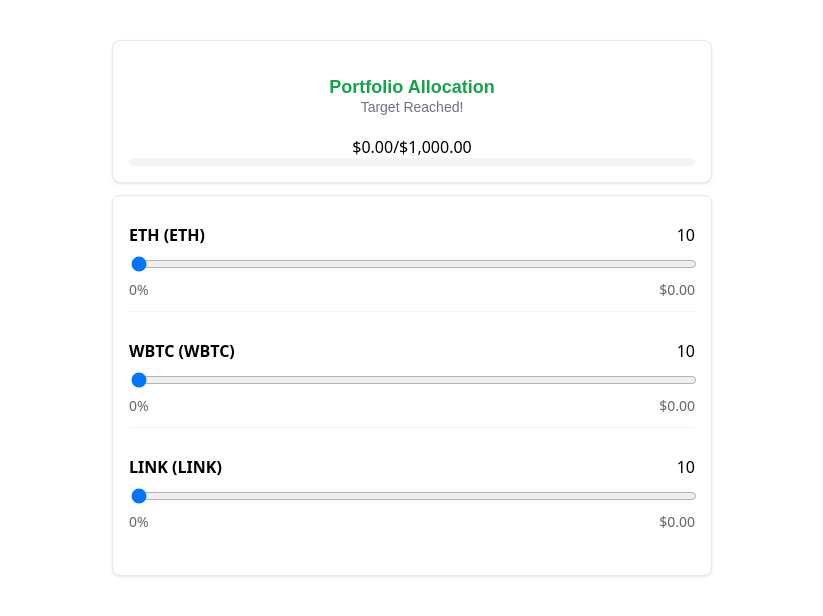
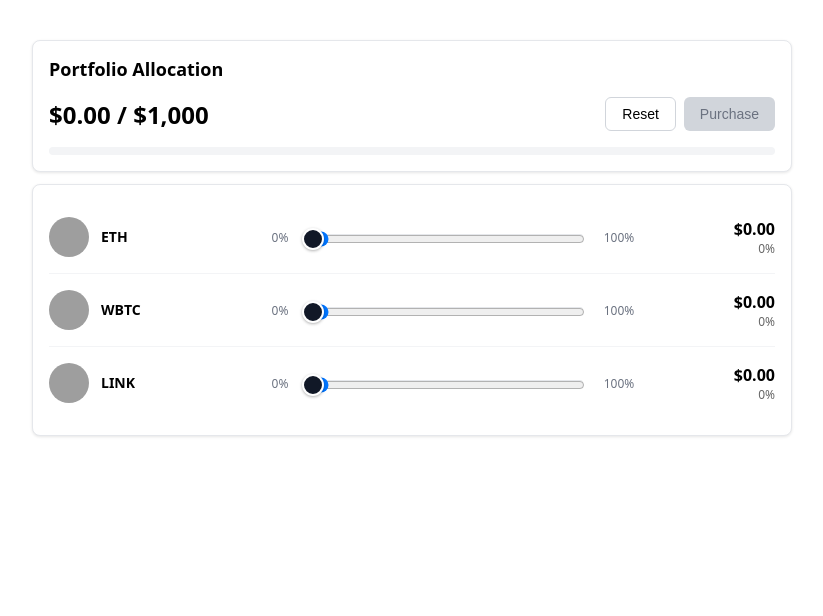
Before and after one commit to ETHGlobal-NY-SwapPay/swap-pay-sdk, a React (Vite) app: page / in a window 1280 px wide. Shown: the top 616 px of the page, without its empty margins (228-1051 px from the left). Built offline with nearby package versions, Linux system fonts and the light colour scheme; grey boxes are pictures that could not be loaded.

Commit message:
adding more slider styles (#5)

```diff
--- a/src/components/Assets.tsx
+++ b/src/components/Assets.tsx
@@ -1,6 +1,11 @@
+import React, { useState} from 'react';
 import {SEPOLIA_ASSETS} from "@/config/assets.ts";
-import {useState} from "react";
-import {formatCurrency} from "@/utils/formatter.ts";
+import type {AllocationState} from "@/types";
+
+interface AssetsProps {
+    targetAmount: number;
+    onPurchase?: (allocation: AllocationState) => void;
+}
 
 const cardStyle: React.CSSProperties = {
     background: 'white',
@@ -12,9 +17,12 @@ const cardStyle: React.CSSProperties = {
     fontFamily: 'system-ui, sans-serif'
 };
 
-export interface AssetsProps {
-    targetAmount: number;
-}
+const containerStyle: React.CSSProperties = {
+    width: '100%',
+    maxWidth: '760px',
+    margin: '0 auto',
+    fontFamily: '-apple-system, BlinkMacSystemFont, "Segoe UI", "Roboto", sans-serif'
+};
 
 const Assets = ({targetAmount = 1000}:AssetsProps) => {
     const assets = SEPOLIA_ASSETS;
@@ -22,7 +30,31 @@ const Assets = ({targetAmount = 1000}:AssetsProps) => {
         new Array(assets.length).fill(0)
     );
 
-    const isTargetReached = true;
+    // Add custom CSS to hide default slider styling
+    React.useEffect(() => {
+        const style = document.createElement('style');
+        style.textContent = `
+            .custom-slider::-webkit-slider-thumb {
+                -webkit-appearance: none !important;
+                appearance: none !important;
+                width: 0 !important;
+                height: 0 !important;
+                background: transparent !important;
+            }
+            .custom-slider::-moz-range-thumb {
+                border: none !important;
+                width: 0 !important;
+                height: 0 !important;
+                background: transparent !important;
+                cursor: pointer;
+            }
+        `;
+        document.head.appendChild(style);
+
+        return () => {
+            document.head.removeChild(style);
+        };
+    }, []);
 
     const handleSliderChange = (index: number, value: number) => {
         const newAllocations = [...allocations];
@@ -30,31 +62,77 @@ const Assets = ({targetAmount = 1000}:AssetsProps) => {
         setAllocations(newAllocations);
     };
 
+    const handleReset = () => {
+        setAllocations(new Array(assets.length).fill(0));
+    };
+
+    const handlePurchase = () => {
+
+    };
+
     const totalAllocated = allocations.reduce((sum, allocation) =>
         sum + (allocation / 100) * targetAmount, 0
     );
 
+    const isTargetReached = Math.abs(totalAllocated - targetAmount) <= 1;
+    const isSliderDisabled = false;
+
     return (
-        <div style={{maxWidth: '600px', margin: '0 auto'}}>
-            {/* Header */}
+        <div style={containerStyle}>
             <div style={{
-                ...cardStyle
+                ...cardStyle,
+                background: isTargetReached ? '#f0fdf4' : 'white',
+                border: isTargetReached ? '1px solid #22c55e' : '1px solid #e5e7eb'
             }}>
-                <div style={{padding: '20px', fontFamily: 'Arial, sans-serif'}}>
+                <div style={{ display: 'flex', justifyContent: 'space-between', alignItems: 'center', marginBottom: '16px' }}>
                     <h1 style={{
                         margin: 0,
                         fontSize: '18px',
-                        fontWeight: '600',
                         color: isTargetReached ? '#16a34a' : 'inherit'
-                    }}
-                    >Portfolio Allocation</h1>
-                    <span style={{fontSize: '14px', color: '#6b7280'}}>
-                        {isTargetReached ? 'Target Reached!' : `Adjust the sliders to reach ${formatCurrency(targetAmount)}`}
-                </span>
+                    }}>
+                        Portfolio Allocation {isTargetReached && '✓'}
+                    </h1>
+
                 </div>
 
-                <div>
-                    {formatCurrency(totalAllocated)}/{formatCurrency(targetAmount)}
+                <div style={{ display: 'flex', justifyContent: 'space-between', alignItems: 'center', marginBottom: '16px' }}>
+                    <div style={{
+                        fontSize: '24px',
+                        fontWeight: 'bold',
+                        color: isTargetReached ? '#16a34a' : 'inherit'
+                    }}>
+                        ${totalAllocated.toFixed(2)} / ${targetAmount.toLocaleString()}
+                    </div>
+                    <div style={{ display: 'flex', gap: '8px' }}>
+                        <button
+                            onClick={handleReset}
+                            style={{
+                                padding: '8px 16px',
+                                border: '1px solid #d1d5db',
+                                borderRadius: '6px',
+                                background: 'white',
+                                cursor: 'pointer',
+                                fontSize: '14px'
+                            }}
+                        >
+                            Reset
+                        </button>
+                        <button
+                            onClick={handlePurchase}
+                            disabled={!isTargetReached}
+                            style={{
+                                padding: '8px 16px',
+                                border: 'none',
+                                borderRadius: '6px',
+                                background: isTargetReached ? '#16a34a' : '#d1d5db',
+                                color: isTargetReached ? 'white' : '#6b7280',
+                                cursor: isTargetReached ? 'pointer' : 'not-allowed',
+                                fontSize: '14px'
+                            }}
+                        >
+                            Purchase
+                        </button>
+                    </div>
                 </div>
 
                 <div style={{
@@ -69,28 +147,54 @@ const Assets = ({targetAmount = 1000}:AssetsProps) => {
                         height: '100%',
                         background: isTargetReached ? '#22c55e' : '#111827',
                         transition: 'width 0.3s ease'
-                    }}/>
+                    }} />
                 </div>
             </div>
 
-            {/* Asset List */}
             <div style={cardStyle}>
-                {assets.map((asset, index) => (
+                {assets.map((asset, index) => {
+                    const allocationAmount = (allocations[index] / 100) * targetAmount;
+
+                    return (
                         <div key={asset.symbol} style={{
-                        marginBottom: '16px',
-                        padding: '12px 0',
+                            display: 'flex',
+                            alignItems: 'center',
+                            gap: '16px',
+                            padding: '16px 0',
                             borderBottom: index < assets.length - 1 ? '1px solid #f3f4f6' : 'none'
                         }}>
+                            <div style={{ display: 'flex', alignItems: 'center', gap: '12px', minWidth: '200px' }}>
+                                <img
+                                    src={asset.logo}
+                                    alt={asset.name}
+                                    style={{ width: '40px', height: '40px', borderRadius: '50%' }}
+                                />
+                                <div>
+                                    <div style={{ fontWeight: '600', fontSize: '14px', marginBottom: '2px' }}>
+                                        {asset.name}
+                                    </div>
+                                </div>
+                            </div>
+
+                            {/* Custom Slider */}
+                            <div style={{ flex: 1, display: 'flex', alignItems: 'center', gap: '16px' }}>
+                                <span style={{ fontSize: '12px', color: '#6b7280', minWidth: '30px' }}>0%</span>
+
                                 <div style={{
-                            display: 'flex',
-                            justifyContent: 'space-between',
-                            marginBottom: '8px'
+                                    position: 'relative',
+                                    flex: 1,
+                                    height: '6px',
+                                    background: '#e5e7eb',
+                                    borderRadius: '3px',
+                                    opacity: isSliderDisabled ? 0.5 : 1
                                 }}>
-                            <span style={{fontWeight: '600'}}>
-                                {asset.name} ({asset.symbol})
-                            </span>
-                            <span>10</span>
-                        </div>
+                                    <div style={{
+                                        width: `${allocations[index]}%`,
+                                        height: '100%',
+                                        background: '#111827',
+                                        borderRadius: '3px',
+                                        transition: 'width 0.2s ease'
+                                    }} />
 
                                     <input
                                         type="range"
@@ -98,20 +202,50 @@ const Assets = ({targetAmount = 1000}:AssetsProps) => {
                                         max="100"
                                         value={allocations[index]}
                                         onChange={(e) => handleSliderChange(index, Number(e.target.value))}
-                            style={{width: '100%', marginBottom: '8px'}}
+                                        disabled={isSliderDisabled}
+                                        className="custom-slider"
+                                        style={{
+                                            position: 'absolute',
+                                            top: '-6px',
+                                            left: 0,
+                                            width: '100%',
+                                            height: '18px',
+                                            background: 'transparent',
+                                            outline: 'none',
+                                            cursor: isSliderDisabled ? 'not-allowed' : 'pointer'
+                                        }}
+                                        title={isSliderDisabled ? 'Connect wallet to edit' : ''}
                                     />
 
                                     <div style={{
-                            display: 'flex',
-                            justifyContent: 'space-between',
-                            fontSize: '14px',
-                            color: '#666'
-                        }}>
-                            <span>{allocations[index]}%</span>
-                            <span>${((allocations[index] / 100) * targetAmount).toFixed(2)}</span>
+                                        position: 'absolute',
+                                        top: '-6px',
+                                        left: `calc(${allocations[index]}% - 9px)`,
+                                        width: '18px',
+                                        height: '18px',
+                                        background: '#111827',
+                                        borderRadius: '50%',
+                                        border: '2px solid white',
+                                        boxShadow: '0 1px 3px rgba(0, 0, 0, 0.3)',
+                                        pointerEvents: 'none',
+                                        transition: 'left 0.2s ease'
+                                    }} />
+                                </div>
+
+                                <span style={{ fontSize: '12px', color: '#6b7280', minWidth: '40px' }}>100%</span>
+                            </div>
+
+                            <div style={{ textAlign: 'right', minWidth: '120px' }}>
+                                <div style={{ fontWeight: '600', fontSize: '16px' }}>
+                                    ${allocationAmount.toFixed(2)}
+                                </div>
+                                <div style={{ fontSize: '12px', color: '#666' }}>
+                                    {allocations[index]}%
                                 </div>
                             </div>
-                ))}
+                        </div>
+                    );
+                })}
             </div>
         </div>
     );
```
Also changed, not shown: src/types/index.ts (+7 -0 lines). Lines whose indentation alone changed are shown as unchanged.
